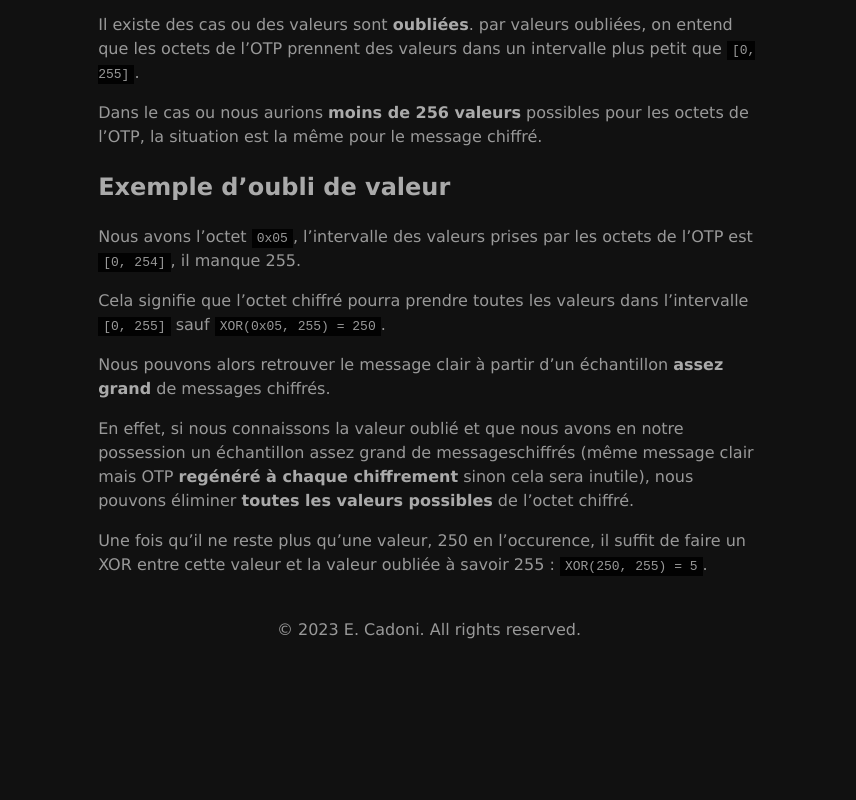
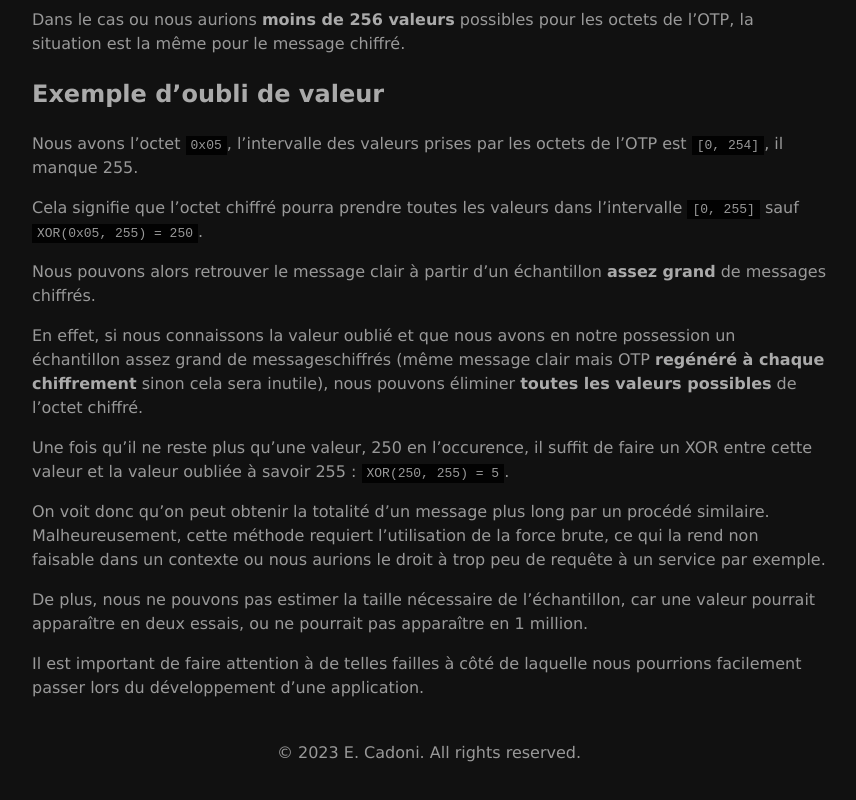
Before and after one commit to 3C4D/SITE, an Astro site: page /blog/wrong_otp in a window 1280 px wide. Shown: the part 2018-2818 px from the top of the page, without its empty margins (211-1067 px from the left). Before the commit the page ends 2705 px from the top, so only its background shows below. Built offline with nearby package versions, Linux system fonts and the light colour scheme; Astro itself is replaced by a stand-in of ours.

Commit message:
update OTP article et un petit peu de style

```diff
--- a/src/content/blog/wrong_otp.md
+++ b/src/content/blog/wrong_otp.md
@@ -95,3 +95,17 @@ valeurs possibles** de l'octet chiffré.
 Une fois qu'il ne reste plus qu'une valeur, 250 en l'occurence,
 il suffit de faire un XOR entre cette valeur et la valeur oubliée
 à savoir 255 : `XOR(250, 255) = 5`.
+
+On voit donc qu'on peut obtenir la totalité d'un message plus
+long par un procédé similaire. Malheureusement, cette méthode
+requiert l'utilisation de la force brute, ce qui la rend non
+faisable dans un contexte ou nous aurions le droit à trop peu
+de requête à un service par exemple.
+
+De plus, nous ne pouvons pas estimer la taille nécessaire de
+l'échantillon, car une valeur pourrait apparaître en deux
+essais, ou ne pourrait pas apparaître en 1 million.
+
+Il est important de faire attention à de telles failles à côté
+de laquelle nous pourrions facilement passer lors du
+développement d'une application.
--- a/src/styles/global.css
+++ b/src/styles/global.css
@@ -7,7 +7,7 @@ body {
 	font-family: Verdana, sans-serif;
 	margin: auto;
 	padding: 20px;
-	max-width: 65ch;
+	max-width: 78ch;
 	text-align: left;
 	background-color: #111;
 	word-wrap: break-word;
```
